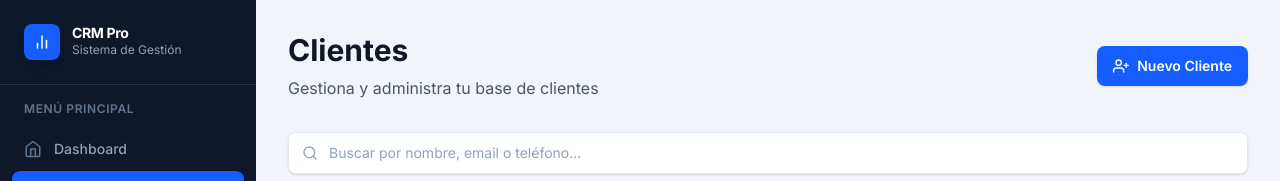
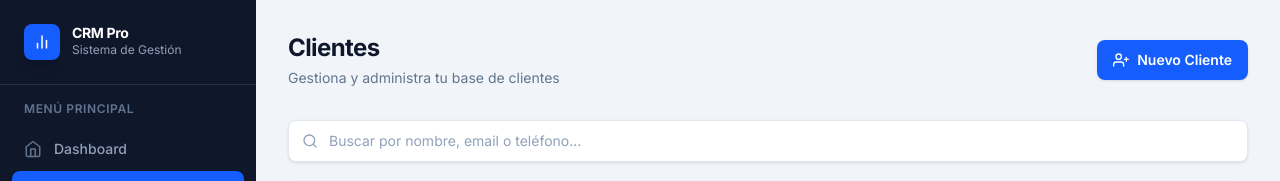
Before and after one commit to jrgerodriguez/demo-clients-dashboard, a Next.js app: page /dashboard/clientes in a window 1280 px wide. Shown: the top 181 px of the page. Built offline with nearby package versions, Linux system fonts and the light colour scheme; no server answers; the database is empty.

Commit message:
Unificar tamaño de títulos de páginas con Dashboard

```diff
--- a/app/components/clientes/ClientesPageClient.jsx
+++ b/app/components/clientes/ClientesPageClient.jsx
@@ -68,10 +68,10 @@ export default function ClientesPageClient({clientes}) {
         <section className="fade-in-up">
             <div className="mb-8 flex flex-col md:flex-row md:justify-between md:items-center gap-4">
                 <div>
-                    <h1 className="text-3xl font-bold text-gray-900">
+                    <h1 className="text-2xl font-bold text-slate-900 tracking-tight">
                         Clientes
                     </h1>
-                    <p className="text-gray-600 mt-2">
+                    <p className="text-slate-500 text-sm mt-1">
                         Gestiona y administra tu base de clientes
                     </p>
                 </div>
--- a/app/dashboard/calendario/page.jsx
+++ b/app/dashboard/calendario/page.jsx
@@ -10,8 +10,8 @@ export default async function CalendarioPage() {
         <section className="fade-in-up space-y-6">
             <div className="flex items-center justify-between">
                 <div>
-                    <h1 className="text-3xl font-bold text-slate-900 tracking-tight">Calendario</h1>
-                    <p className="text-slate-500 mt-1">Organiza y gestiona las citas de tus clientes.</p>
+                    <h1 className="text-2xl font-bold text-slate-900 tracking-tight">Calendario</h1>
+                    <p className="text-slate-500 text-sm mt-1">Organiza y gestiona las citas de tus clientes.</p>
                 </div>
             </div>
 
```
